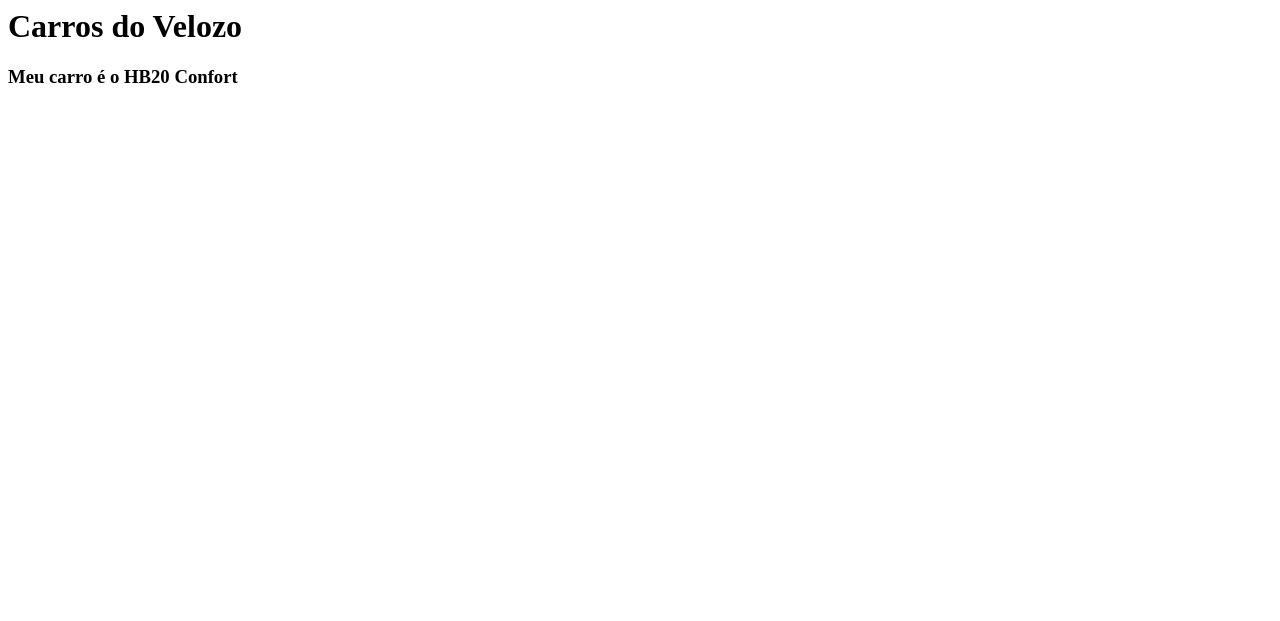
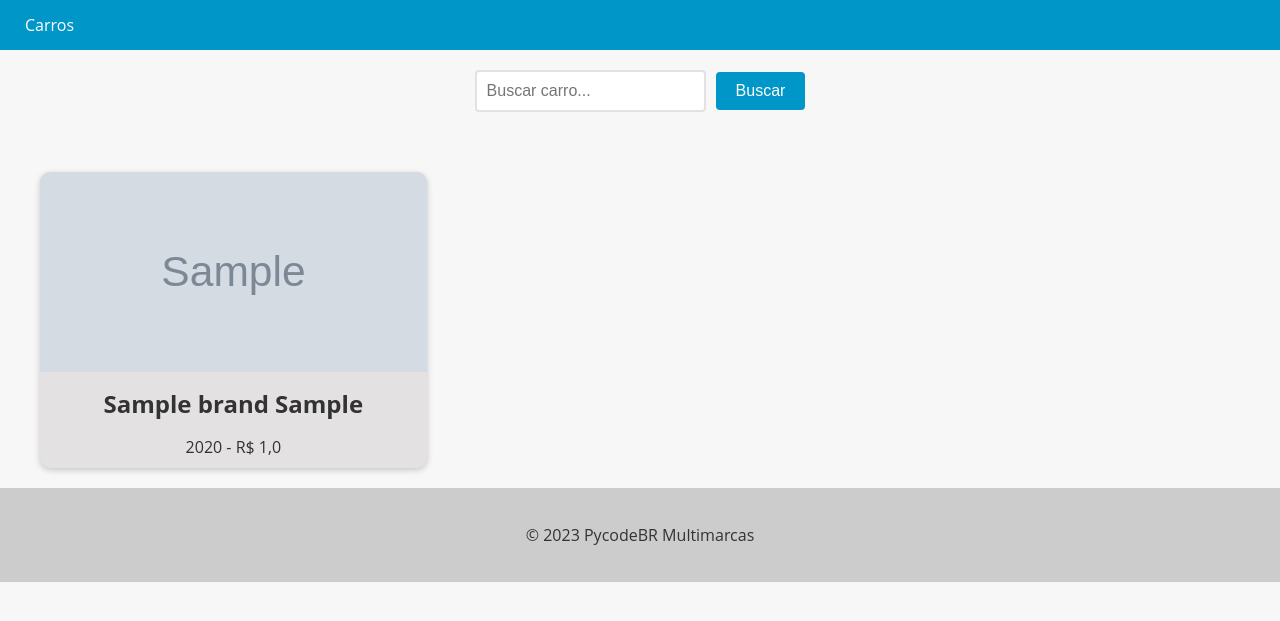
Before and after one commit to Velozo23/projeto_django, a Django app: page /cars/ in a window 1280 px wide. Shown: the top 621 px of the page. Run offline with Django 5.2, Linux system fonts and the light colour scheme; tables that the repository leaves empty hold one stand-in row (values such as "Sample post"); grey boxes marked "Sample" are stand-in pictures.

Commit message:
Adicionando filtros e tamplete do site

```diff
--- a/app/settings.py
+++ b/app/settings.py
@@ -56,7 +56,7 @@ ROOT_URLCONF = 'app.urls'
 TEMPLATES = [
     {
         'BACKEND': 'django.template.backends.django.DjangoTemplates',
-        'DIRS': [],
+        'DIRS': [os.path.join(BASE_DIR, 'app', 'templates'),],
         'APP_DIRS': True,
         'OPTIONS': {
             'context_processors': [
--- /dev/null
+++ b/app/templates/base.html
@@ -0,0 +1,89 @@
+<!DOCTYPE html>
+<html lang="en">
+<head>
+  <meta charset="UTF-8">
+  <meta name="viewport" content="width=device-width, initial-scale=1.0">
+  <title>{% block title %}{% endblock %}</title>
+  <style>
+    body {
+        font-family: 'Open Sans', sans-serif;
+        background-color: #f7f7f7;
+        color: #333;
+        margin: 0;
+        padding: 0;
+    }
+
+    header {
+        background-color: #0096c7;
+        color: #fff;
+        text-align: center;
+    }
+
+    footer {
+        background-color: #ccc;
+        color: #333;
+        padding: 20px;
+        text-align: center;
+    }
+
+    nav {
+        background-color: #0096c7;
+        color: #fff;
+        height: 50px;
+        display: flex;
+        justify-content: space-between;
+        align-items: center;
+    }
+
+    nav ul {
+        list-style: none;
+        margin: 0;
+        padding: 0;
+        display: flex;
+    }
+
+    nav ul li {
+        margin: 0 10px;
+    }
+
+    nav ul li a {
+        color: #fff;
+        text-decoration: none;
+        font-size: 16px;
+        padding: 15px;
+        transition: all 0.3s ease;
+    }
+
+    nav ul li a:hover {
+        background-color: #32bbe8;
+    }
+
+    nav ul li.active a {
+        background-color: #666;
+    }
+
+    nav ul li.active a:hover {
+        background-color: #999;
+    }
+  </style>
+  {% block style %}{% endblock %}
+</head>
+<body>
+  <header>
+    <nav>
+      <ul>
+        <li><a href="{% url 'cars_list' %}">Carros</a></li>
+      </ul>
+    </nav>
+  </header>
+
+  <main>
+    {% block content %}
+    {% endblock %}
+  </main>
+
+  <footer>
+    <p>&copy; 2023 PycodeBR Multimarcas</p>
+  </footer>
+</body>
+</html>
--- a/app/urls.py
+++ b/app/urls.py
@@ -22,5 +22,5 @@ from cars.views import cars_view
 
 urlpatterns = [
     path('admin/', admin.site.urls),
-    path('cars/', cars_view),
+    path('cars/', cars_view, name='cars_list'),
 ] + static(settings.MEDIA_URL, document_root=settings.MEDIA_ROOT)
--- a/cars/templates/cars.html
+++ b/cars/templates/cars.html
@@ -1,11 +1,116 @@
-<html>
-    <head>
-        <title>Meus Carros</title>
-    </head>
-    {% block content %}
-        <body>
-            <h1>Carros do Velozo</h1>
-            <h3>Meu carro é o {{ cars.model }}</h3>
-        </body>
-    {% endblock %}
-</html>
+{% extends "base.html" %}
+
+ {% block style %}
+  <style>
+    .car-grid {
+      display: grid;
+      grid-template-columns: repeat(3, 1fr);
+      gap: 20px;
+      margin: 0 auto;
+      max-width: 1200px;
+      padding: 20px;
+    }
+
+    .car-card {
+      background-color: #e3e1e1;
+      box-shadow: 0 2px 6px rgba(0, 0, 0, 0.2);
+      border-radius: 10px;
+      overflow: hidden;
+      text-align: center;
+      transition: all 0.3s ease;
+    }
+
+    .car-card:hover {
+        cursor: pointer;
+        box-shadow: 0 4px 10px rgba(0, 0, 0, 0.4);
+        transform: translateY(-2px);
+    }
+
+    .car-card img {
+      width: 100%;
+      height: 200px;
+      object-fit: cover;
+    }
+
+    .car-card h3 {
+        font-size: 20px;
+        margin-top: 10px;
+        margin-bottom: 5px;
+    }
+
+    .car-card h2 {
+      font-size: 1.5rem;
+      margin: 10px;
+    }
+
+    .car-card p {
+      font-size: 1rem;
+      margin-bottom: 10px;
+    }
+
+    @media (max-width: 768px) {
+      .car-grid {
+        grid-template-columns: repeat(2, 1fr);
+      }
+    }
+
+    form {
+        display: flex;
+        justify-content: center;
+        align-items: center;
+        margin-bottom: 20px;
+        text-align: center;
+        padding: 20px;
+    }
+
+    input[type="text"] {
+        padding: 10px;
+        font-size: 16px;
+        border: 2px solid #e3e1e1;
+        border-radius: 4px;
+        margin-right: 10px;
+        transition: border-bottom-color 0.3s ease-in-out;
+    }
+
+    input[type="text"]:focus {
+        outline: none;
+        border-bottom-color: #e3e1e1;
+    }
+
+    button[type="submit"] {
+        background-color: #0096c7;
+        color: #fff;
+        border: none;
+        padding: 10px 20px;
+        font-size: 16px;
+        border-radius: 4px;
+        cursor: pointer;
+        transition: background-color 0.3s ease-in-out;
+    }
+
+    button[type="submit"]:hover {
+        background-color: #108eb8;
+    }
+  </style>
+{% endblock %}
+
+{% block content %}
+  <form method="GET" action="{% url 'cars_list' %}">
+    <input type="text" name="search" placeholder="Buscar carro...">
+    <button type="submit">Buscar</button>
+  </form>
+
+  <div class="car-grid">
+    {% if cars %}
+      {% for car in cars %}
+        <div class="car-card">
+          <img src="{{ car.photo.url }}" alt="{{ car.model }} - {{ car.brand }}">
+          <h2>{{ car.brand }} {{ car.model }}</h2>
+          <p>{{ car.factory_year }} - R$ {{ car.value }}</p>
+        </div>
+      {% endfor %}
+    {% else %}
+      <p class="no-results">Nenhum carro encontrado.</p>
+    {% endif %}
+  </div>
+{% endblock %}
--- a/cars/views.py
+++ b/cars/views.py
@@ -1,9 +1,20 @@
 from django.shortcuts import render
+from cars.models import Car
+
 
 
 def cars_view(request):
+
+
+    search = request.GET.get('search')
+
+    if search:
+        cars = Car.objects.filter(model__icontains=search).all().order_by('model')
+    else:
+        cars = Car.objects.all().order_by('model')
+
     return render(
         request,
         'cars.html',
-        {'cars': {'model': 'HB20 Confort'} }
+        {'cars': cars }
         )
```
